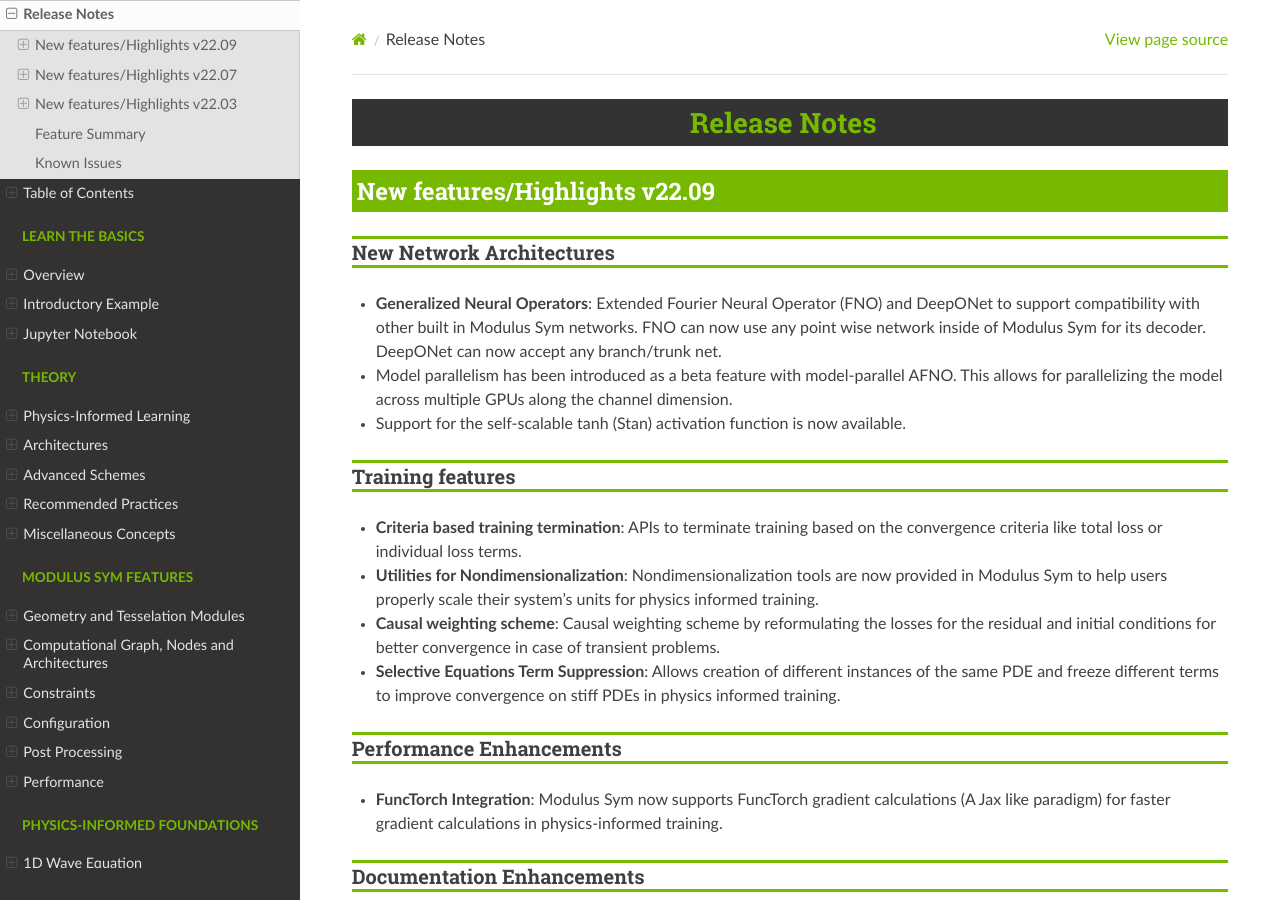
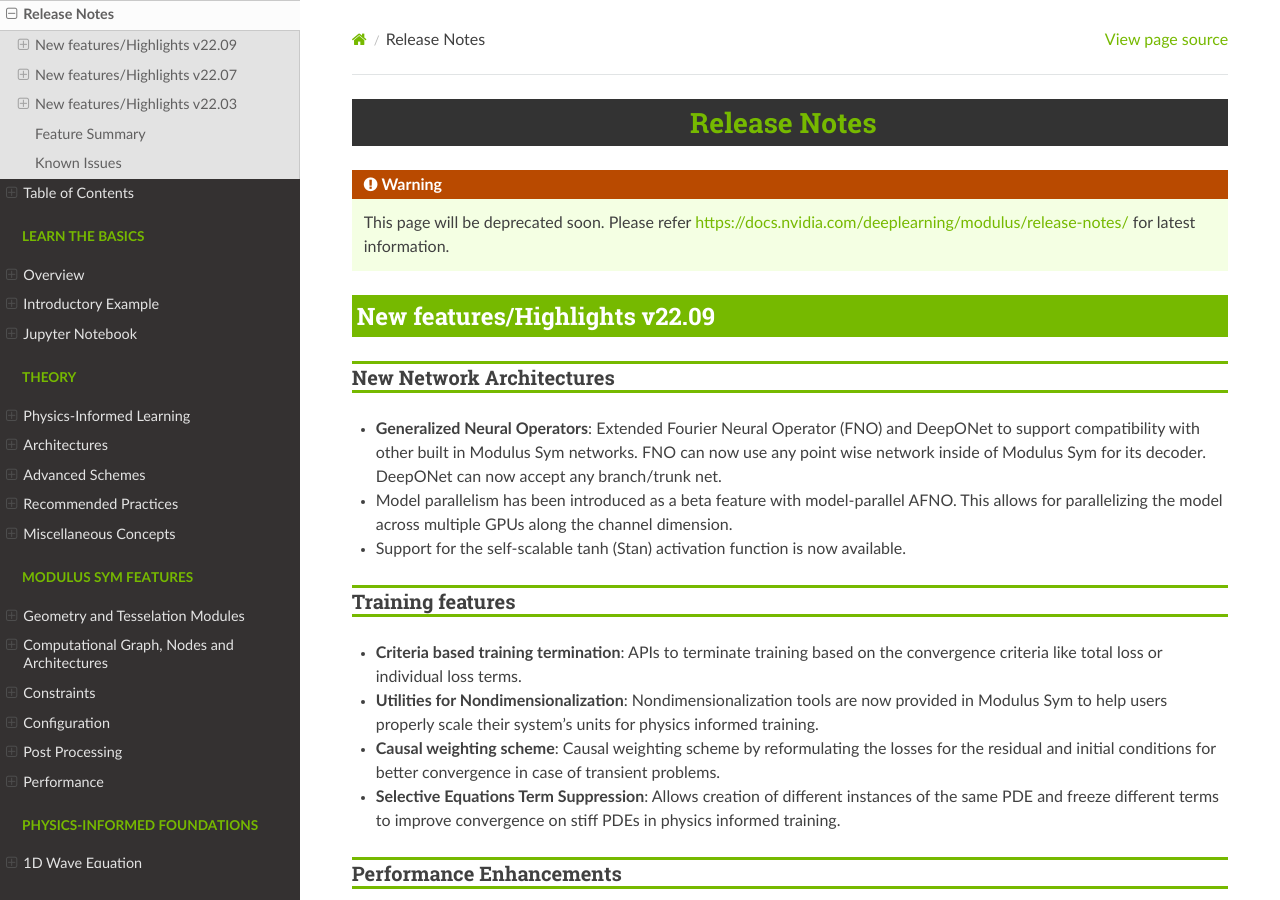
Before and after one commit to NVIDIA/modulus-sym, a Sphinx documentation site: the page built from docs/user_guide/getting_started/release_notes.rst, in a window 1280 px wide and 900 px high. Built offline with Sphinx 7.4.7 and the Read the Docs theme 2.0.0, drawn with Linux system fonts in a browser that asks for light colours; the version number could not be read and is left out.

Commit message:
Update release_notes.rst

```diff
--- a/docs/user_guide/getting_started/release_notes.rst
+++ b/docs/user_guide/getting_started/release_notes.rst
@@ -2,6 +2,10 @@
 
 Release Notes
 =============
+
+.. warning::
+   This page will be deprecated soon. Please refer
+   https://docs.nvidia.com/deeplearning/modulus/release-notes/ for latest information.
 
 New features/Highlights v22.09
 -------------------------------
```
